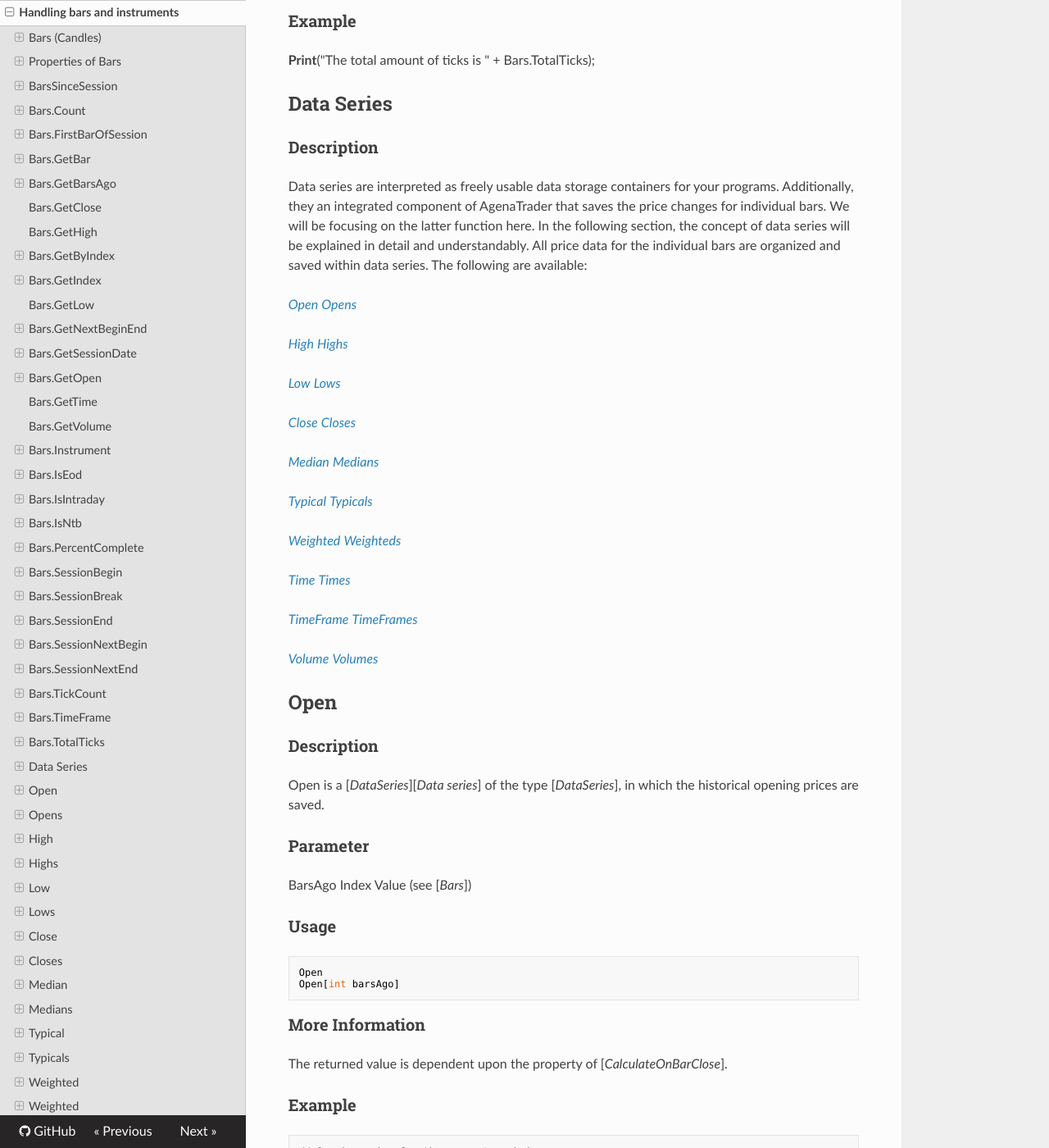
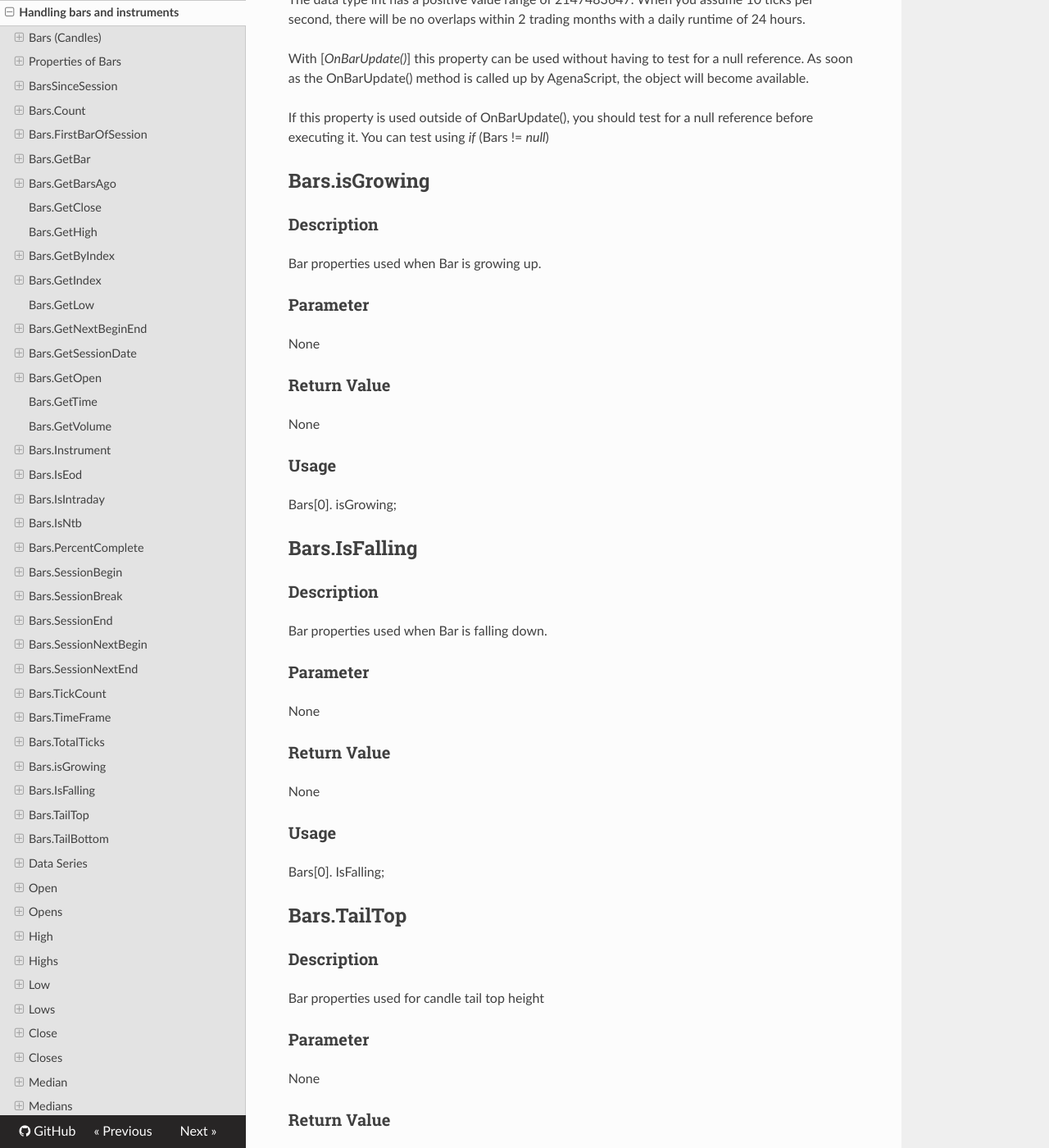
Before and after one commit to AgenaTrader/AgenaScript-documentation, an MkDocs documentation site: the page built from sources/handling_bars_and_instruments.md, in a window 1280 px wide and 1400 px high, scrolled down 25178 px. Shown: the whole window at 82% size. Built offline with MkDocs 1.6.1, drawn with Linux system fonts in a browser that asks for light colours; nearby versions of some CDN libraries; old or Windows-style settings are respelled for this version of MkDocs; some of the changed text lies outside the part shown.

Commit message:
Update handling_bars_and_instruments.md

```diff
--- a/sources/handling_bars_and_instruments.md
+++ b/sources/handling_bars_and_instruments.md
@@ -103,6 +103,14 @@ The list of bars itself has many properties that can be used in AgenaScript. Pro
 [*Bars.TimeFrame*](#barstimeframe)
 
 [*Bars.TotalTicks*](#barstotalticks)
+
+[*Bars.IsGrowing*](#barsisgrowing)
+
+[*Bars.IsFalling*](#barsisfalling)
+
+[*Bars.TailTop*](#barstailtop)
+
+[*Bars.TailBottom*](#barstailbottom)
 
 With the **OnBarUpdate()** method you can use any properties you want without having to test for a null reference.
 As soon as the function **OnBarUpdate()** is called up by AgenaScript, it is assumed that an object is also available. If you wish to use these properties outside of **OnBarUpdate()** then you should first perform a test for null references using **if** (Bars != **null**).
@@ -738,6 +746,58 @@ The data type int has a positive value range of 2147483647. When you assume 10 t
 With [*OnBarUpdate()*] this property can be used without having to test for a null reference. As soon as the OnBarUpdate() method is called up by AgenaScript, the object will become available.
 
 If this property is used outside of OnBarUpdate(), you should test for a null reference before executing it. You can test using *if* (Bars != *null*)
+
+## Bars.isGrowing
+### Description
+Bar properties used when Bar is growing up.
+
+### Parameter
+None
+
+### Return Value
+None
+
+### Usage
+Bars[0]. isGrowing;
+
+## Bars.IsFalling
+### Description
+Bar properties used when Bar is falling down.
+
+### Parameter
+None
+
+### Return Value
+None
+
+### Usage
+Bars[0]. IsFalling;
+
+## Bars.TailTop
+### Description
+Bar properties used for candle tail top height
+
+### Parameter
+None
+
+### Return Value
+None
+
+### Usage
+Bars[0].TailTop;
+
+## Bars.TailBottom
+### Description
+Bar properties used for candle tail bottom height
+### Parameter
+None
+
+### Return Value
+None
+
+### Usage
+Bars[0].TailBottom;
+
 
 ### Example
 **Print**("The total amount of ticks is " + Bars.TotalTicks);
```
